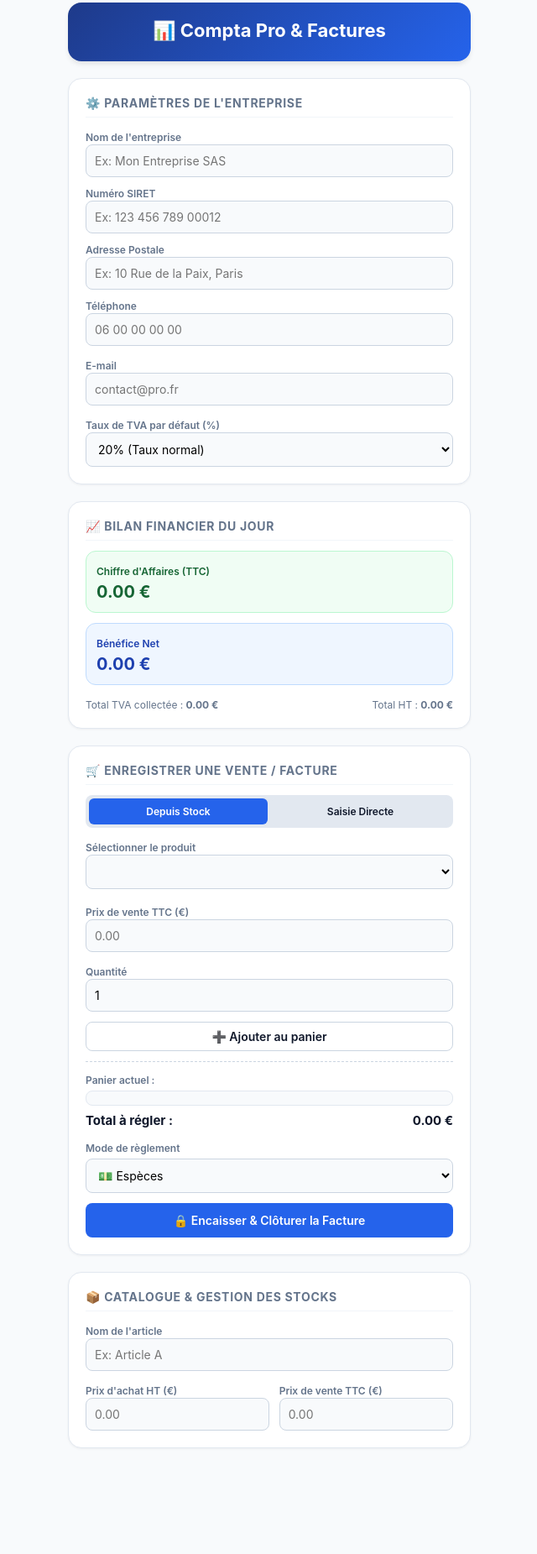
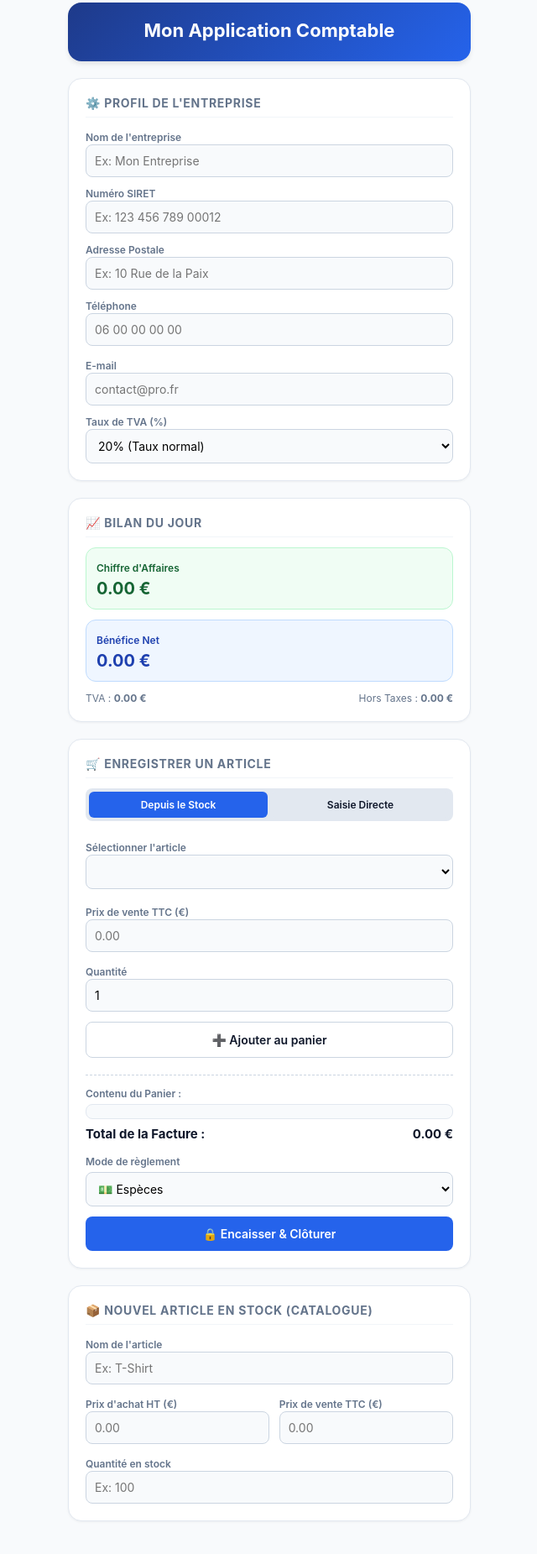
Before and after one commit to azertyiago-dotcom/Monappcompta, a website: page index.html in a window 1280 px wide. Shown: the part 13-1864 px from the top of the page at 84% size, without its empty margins (319-959 px from the left). Before the commit the page ends 1798 px from the top, so only its background shows below. Drawn offline with Linux system fonts and the light colour scheme.

Commit message:
Update index.html

```diff
--- a/index.html
+++ b/index.html
@@ -21,22 +21,19 @@
         .stat-ben { background: #eff6ff; border-color: #bfdbfe; }
         .stat-val { font-size: 20px; font-weight: 700; margin-top: 4px; }
         label { font-size: 12px; font-weight: 600; color: var(--text-light); }
-        input, select { width: 100%; padding: 10px; border: 1px solid #cbd5e1; border-radius: 8px; font-size: 14px; background: #f8fafc; }
-        input:focus, select:focus { outline: 2px solid var(--primary); background: #fff; }
-        button { width: 100%; padding: 12px; border: none; border-radius: 8px; font-size: 14px; font-weight: 600; cursor: pointer; transition: all 0.2s; }
+        input, select { width: 100%; padding: 10px; border: 1px solid #cbd5e1; border-radius: 8px; font-size: 14px; background: #f8fafc; color: #000; }
+        button { width: 100%; padding: 12px; border: none; border-radius: 8px; font-size: 14px; font-weight: 600; cursor: pointer; transition: all 0.2s; display: block; text-align: center; }
         .btn-primary { background: var(--primary); color: white; }
-        .btn-primary:hover { background: var(--primary-hover); }
         .btn-secondary { background: #0f172a; color: white; }
         .btn-outline { background: white; border: 1px solid #cbd5e1; color: var(--text); }
         .btn-danger { background: #fee2e2; color: #991b1b; }
         .hidden { display: none !important; }
         .badge { padding: 2px 6px; border-radius: 4px; font-size: 11px; font-weight: 600; }
-        .badge-stock { background: #f1f5f9; color: var(--text-light); }
+        .badge-stock { background: #e2e8f0; color: #000; }
         .list-container { max-height: 160px; overflow-y: auto; border: 1px solid #e2e8f0; border-radius: 8px; background: #f8fafc; padding: 8px; font-size: 13px; }
         .list-item { display: flex; justify-content: space-between; align-items: center; padding: 6px 0; border-bottom: 1px solid #e2e8f0; }
-        .list-item:last-child { border-bottom: none; }
         .flex-between { display: flex; justify-content: space-between; align-items: center; }
-        .tab-btn { flex: 1; padding: 8px; background: #e2e8f0; font-size: 12px; border-radius: 6px; text-align: center; font-weight: 600; }
+        .tab-btn { flex: 1; padding: 8px; background: #e2e8f0; font-size: 12px; border-radius: 6px; text-align: center; font-weight: 600; cursor: pointer; }
         .tab-btn.active { background: var(--primary); color: white; }
     </style>
     <script src="https://cloudflare.com"></script>
@@ -46,43 +43,43 @@
     <div class="container">
         <!-- HEADER -->
         <header>
-            <h1 style="font-size: 22px;">📊 Compta Pro & Factures</h1>
+            <h1 style="font-size: 22px;"> Mon Application Comptable</h1>
             <p id="current-date" style="font-size: 12px; margin-top: 4px; opacity: 0.9;"></p>
         </header>
 
-        <!-- CONFIGURATION ENTREPRISE & TVA -->
+        <!-- CONFIGURATION ENTREPRISE -->
         <div class="card">
-            <h2>⚙️ Paramètres de l'Entreprise</h2>
+            <h2>⚙️ Profil de l'Entreprise</h2>
             <div style="display: flex; flex-direction: column; gap: 8px;">
                 <div>
                     <label>Nom de l'entreprise</label>
-                    <input type="text" id="cfg-company" placeholder="Ex: Mon Entreprise SAS" oninput="sauvegarderProfil()">
+                    <input type="text" id="cfg-company" placeholder="Ex: Mon Entreprise" onkeyup="sauvegarderProfil()">
                 </div>
                 <div>
                     <label>Numéro SIRET</label>
-                    <input type="text" id="cfg-siret" placeholder="Ex: 123 456 789 00012" oninput="sauvegarderProfil()">
+                    <input type="text" id="cfg-siret" placeholder="Ex: 123 456 789 00012" onkeyup="sauvegarderProfil()">
                 </div>
                 <div>
                     <label>Adresse Postale</label>
-                    <input type="text" id="cfg-address" placeholder="Ex: 10 Rue de la Paix, Paris" oninput="sauvegarderProfil()">
+                    <input type="text" id="cfg-address" placeholder="Ex: 10 Rue de la Paix" onkeyup="sauvegarderProfil()">
                 </div>
                 <div class="grid-2">
                     <div>
                         <label>Téléphone</label>
-                        <input type="tel" id="cfg-phone" placeholder="06 00 00 00 00" oninput="sauvegarderProfil()">
+                        <input type="tel" id="cfg-phone" placeholder="06 00 00 00 00" onkeyup="sauvegarderProfil()">
                     </div>
                     <div>
                         <label>E-mail</label>
-                        <input type="email" id="cfg-email" placeholder="contact@pro.fr" oninput="sauvegarderProfil()">
+                        <input type="email" id="cfg-email" placeholder="contact@pro.fr" onkeyup="sauvegarderProfil()">
                     </div>
                 </div>
-                <div style="margin-top: 4px;">
-                    <label>Taux de TVA par défaut (%)</label>
+                <div>
+                    <label>Taux de TVA (%)</label>
                     <select id="config-tva" onchange="rafraichirInterface()">
                         <option value="20">20% (Taux normal)</option>
                         <option value="10">10% (Restauration / Artisanat)</option>
-                        <option value="5.5">5.5% (Alimentaire / Édition)</option>
-                        <option value="0">0% (Franchise de TVA / Auto-entrepreneur)</option>
+                        <option value="5.5">5.5% (Alimentaire)</option>
+                        <option value="0">0% (Auto-entrepreneur)</option>
                     </select>
                 </div>
             </div>
@@ -90,10 +87,10 @@
 
         <!-- TABLEAU DE BORD -->
         <div class="card">
-            <h2>📈 Bilan Financier du Jour</h2>
+            <h2>📈 Bilan du Jour</h2>
             <div class="grid-2">
                 <div class="stat-box stat-ca">
-                    <label style="color: #166534;">Chiffre d'Affaires (TTC)</label>
+                    <label style="color: #166534;">Chiffre d'Affaires</label>
                     <div class="stat-val" id="stats-ca" style="color: #166534;">0.00 €</div>
                 </div>
                 <div class="stat-box stat-ben">
@@ -101,29 +98,31 @@
                     <div class="stat-val" id="stats-benefice" style="color: #1e40af;">0.00 €</div>
                 </div>
             </div>
-            <div class="flex-between" style="font-size: 12px; color: var(--text-light); padding-top: 4px;">
-                <span>Total TVA collectée : <strong id="stats-tva">0.00 €</strong></span>
-                <span>Total HT : <strong id="stats-ht">0.00 €</strong></span>
+            <div class="flex-between" style="font-size: 12px; color: var(--text-light);">
+                <span>TVA : <strong id="stats-tva">0.00 €</strong></span>
+                <span>Hors Taxes : <strong id="stats-ht">0.00 €</strong></span>
             </div>
         </div>
 
-        <!-- SECTION VENTE & PANIER -->
+        <!-- ENREGISTRER UNE VENTE -->
         <div class="card">
-            <h2>🛒 Enregistrer une Vente / Facture</h2>
+            <h2>🛒 Enregistrer un Article</h2>
 
-            <div class="flex-between" style="background: #e2e8f0; padding: 4px; border-radius: 8px; gap: 4px;">
-                <div id="tab-stock" class="tab-btn active" onclick="changerModeVente(false)">Depuis Stock</div>
+            <div class="flex-between" style="background: #e2e8f0; padding: 4px; border-radius: 8px; gap: 4px; margin-bottom: 8px;">
+                <div id="tab-stock" class="tab-btn active" onclick="changerModeVente(false)">Depuis le Stock</div>
                 <div id="tab-libre" class="tab-btn" onclick="changerModeVente(true)">Saisie Directe</div>
             </div>
 
+            <!-- Mode Stock -->
             <div id="zone-vente-stock">
-                <label>Sélectionner le produit</label>
+                <label>Sélectionner l'article</label>
                 <select id="sale-product" onchange="actionSelectionProduit()"></select>
             </div>
 
+            <!-- Mode Saisie Directe -->
             <div id="zone-vente-libre" class="hidden">
-                <label>Nom de l'article / prestation</label>
-                <input type="text" id="sale-product-manual" placeholder="Ex: Prestation de service">
+                <label>Nom de l'article vendu</label>
+                <input type="text" id="sale-product-manual" placeholder="Ex: Article direct">
             </div>
 
             <div class="grid-2" style="margin-top: 4px;">
@@ -137,14 +136,14 @@
                 </div>
             </div>
 
-            <button type="button" class="btn-outline" onclick="ajouterAuPanier()" style="padding: 8px;">➕ Ajouter au panier</button>
+            <button class="btn-outline" onclick="ajouterAuPanier()">➕ Ajouter au panier</button>
 
             <!-- PANIER -->
-            <div id="zone-panier" style="border-top: 1px dashed #cbd5e1; padding-top: 10px;">
-                <label>Panier actuel :</label>
+            <div style="border-top: 1px dashed #cbd5e1; padding-top: 10px; margin-top: 8px;">
+                <label>Contenu du Panier :</label>
                 <div class="list-container" id="panier-liste" style="margin-top: 4px; max-height: 100px;"></div>
                 <div class="flex-between" style="font-weight: 700; margin-top: 8px; font-size: 15px;">
-                    <span>Total à régler :</span>
+                    <span>Total de la Facture :</span>
                     <span id="panier-total">0.00 €</span>
                 </div>
             </div>
@@ -159,16 +158,16 @@
                 </select>
             </div>
 
-            <button type="button" class="btn-primary" onclick="validerTouteLaVente()">🔒 Encaisser & Clôturer la Facture</button>
+            <button class="btn-primary" onclick="validerTouteLaVente()">🔒 Encaisser & Clôturer</button>
         </div>
 
-        <!-- GESTION DES STOCKS -->
+        <!-- STOCKS -->
         <div class="card">
-            <h2>📦 Catalogue & Gestion des Stocks</h2>
+            <h2>📦 Nouvel Article en Stock (Catalogue)</h2>
             <div class="grid-2">
                 <div style="grid-column: span 2;">
                     <label>Nom de l'article</label>
-                    <input type="text" id="stock-name" placeholder="Ex: Article A">
+                    <input type="text" id="stock-name" placeholder="Ex: T-Shirt">
                 </div>
                 <div>
                     <label>Prix d'achat HT (€)</label>
@@ -177,3 +176,9 @@
                 <div>
                     <label>Prix de vente TTC (€)</label>
                     <input type="number" id="stock-price" step="0.01" placeholder="0.00">
+                </div>
+                <div style="grid-column: span 2;">
+                    <label>Quantité en stock</label>
+                    <input type="number" id="stock-qty-init" placeholder="Ex: 100">
+                </div>
+            </div>
```
